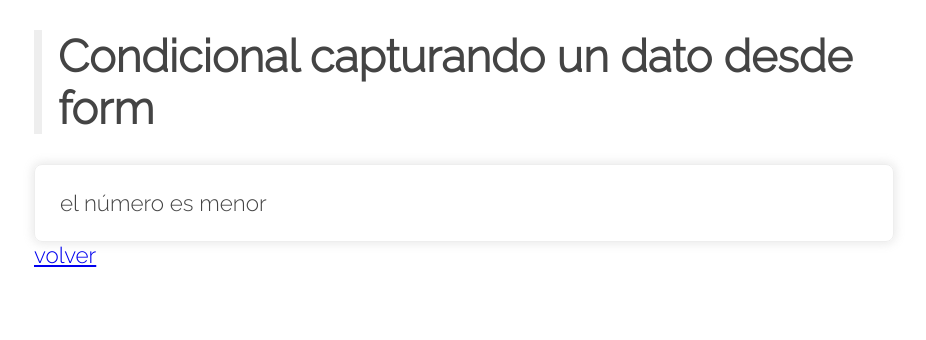
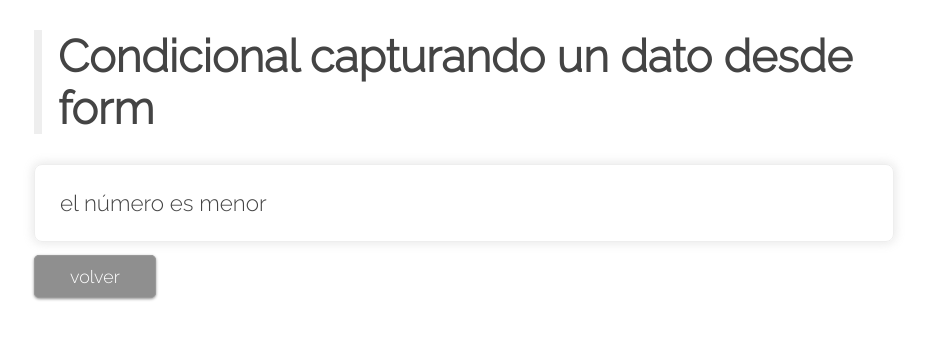
Before and after one commit to exegeses/buenasTardesPHP, a PHP site: page /clase2/procesaNumero.php in a window 1280 px wide. Shown: the top 340 px of the page, without its empty margins (176-1102 px from the left). Run offline with PHP 8.4, Linux system fonts and the light colour scheme; data that the repository does not hold is empty.

Commit message:
modificacinnn en el css

```diff
--- a/clase2/procesaNumero.php
+++ b/clase2/procesaNumero.php
@@ -21,7 +21,9 @@
 ?>
 
     </div>
-    <a href="enviaNumero.html">volver</a>
+
+
+    <a href="enviaNumero.html" class="boton">volver</a>
 
 </body>
 </html>
--- a/css/estilos.css
+++ b/css/estilos.css
@@ -26,6 +26,7 @@ pre{
 	border: 1px solid #eee;
 	border-radius: 8px;
 	box-shadow: 0px 0px 10px 2px rgba(150, 150, 150, 0.2);
+	margin: 20px 0px;
 }
 .objeto:hover{
 	background-color: #fafafa;
@@ -49,7 +50,7 @@ input:hover, input:focus{
 	border: 1px solid #ccc;
 }
 
-button{
+button, .boton{
 	background-color: #c6c6c6;
 	border: 1px solid #ccc;
 	padding: 10px 35px;
@@ -58,8 +59,9 @@ button{
 	cursor: pointer;
 	font-size: .8em;
 	margin-top: 15px;
+	text-decoration: none;
 }
-button:hover{
+button:hover, .boton{
 	background-color: #8f8f8f;
 	box-shadow: 0px 1px 3px #929292;
 	color: #fff;
```
